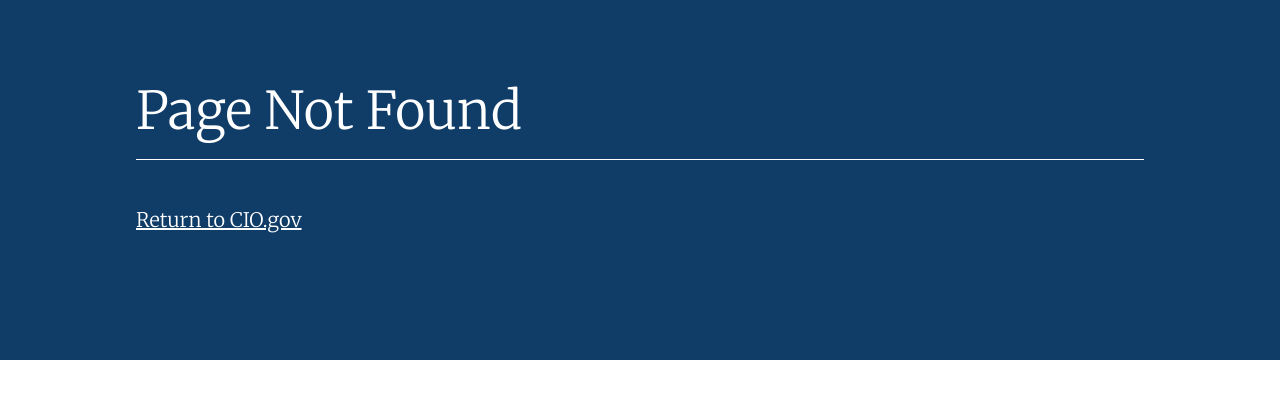
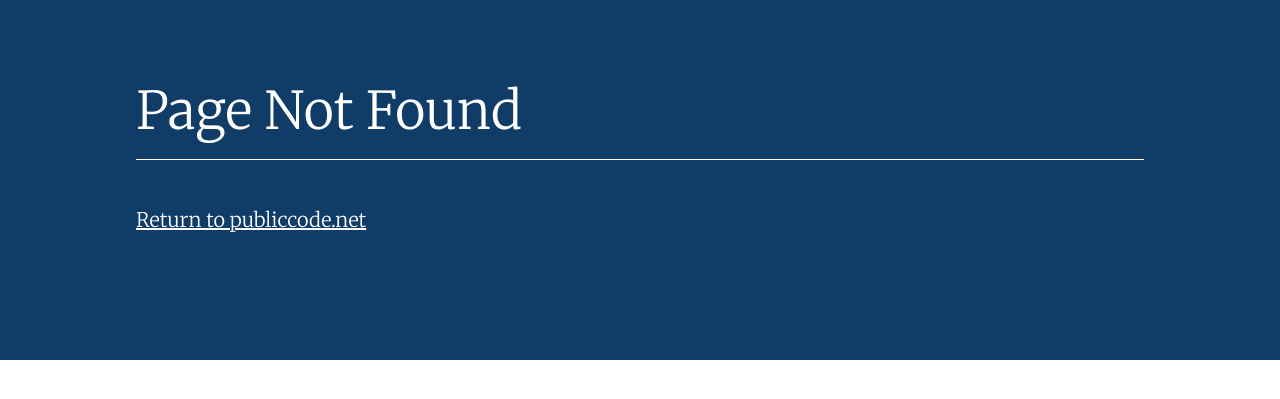
Before and after one commit to usds/playbook, a Jekyll site: the page built from 404.md, in a window 1280 px wide. Shown: the top 399 px of the page. Built offline with Jekyll 4.4.1, drawn with Linux system fonts in a browser that asks for light colours.

Commit message:
To our site instead

```diff
--- a/404.md
+++ b/404.md
@@ -5,4 +5,4 @@ layout: "404"
 
 # Page Not Found
 
-[Return to CIO.gov](https://cio.gov)
+[Return to publiccode.net](https://publiccode.net)
```
